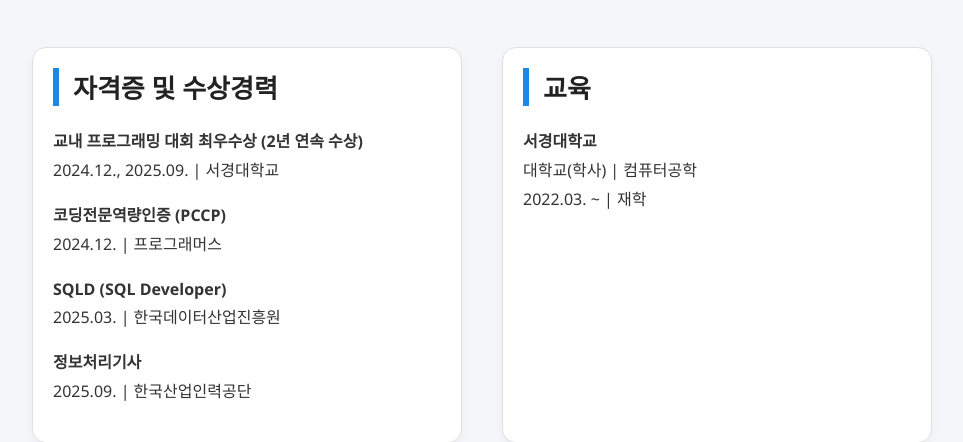
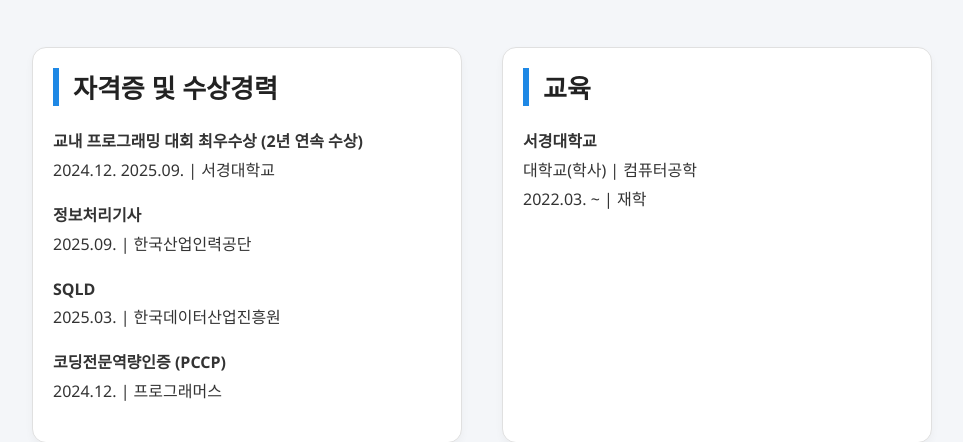
Before and after one commit to Myeongseok-Kang/Myeongseok-Kang.github.io, a plain HTML site: page index.html in a window 1280 px wide. Shown: the part 547-989 px from the top of the page, without its empty margins (158-1121 px from the left). Drawn offline with Linux system fonts and the light colour scheme.

Commit message:
Update index.html

```diff
--- a/index.html
+++ b/index.html
@@ -201,19 +201,19 @@
   <h2>자격증 및 수상경력</h2>
   <p>
     <span class="bold">교내 프로그래밍 대회 최우수상 (2년 연속 수상)</span><br>
-    2024.12., 2025.09. | 서경대학교
+    2024.12.  2025.09. | 서경대학교
+  </p>
+  <p>
+    <span class="bold">정보처리기사</span><br>
+    2025.09. | 한국산업인력공단
+  </p>
+  <p>
+    <span class="bold">SQLD</span><br>
+    2025.03. | 한국데이터산업진흥원
   </p>
   <p>
     <span class="bold">코딩전문역량인증 (PCCP)</span><br>
     2024.12. | 프로그래머스
-  </p>
-  <p>
-    <span class="bold">SQLD (SQL Developer)</span><br>
-    2025.03. | 한국데이터산업진흥원
-  </p>
-  <p>
-    <span class="bold">정보처리기사</span><br>
-    2025.09. | 한국산업인력공단
   </p>
 </div>
 
```
